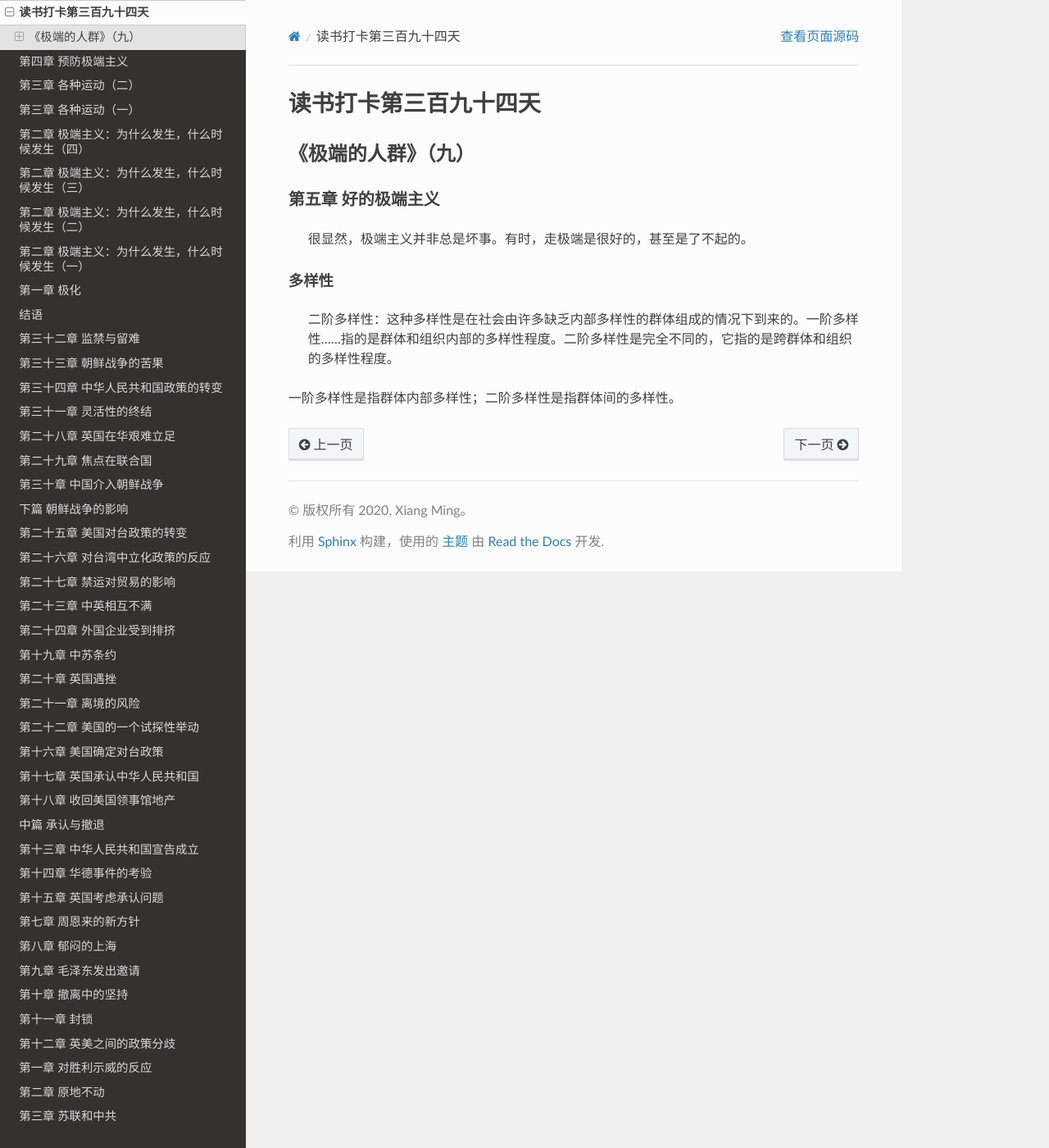
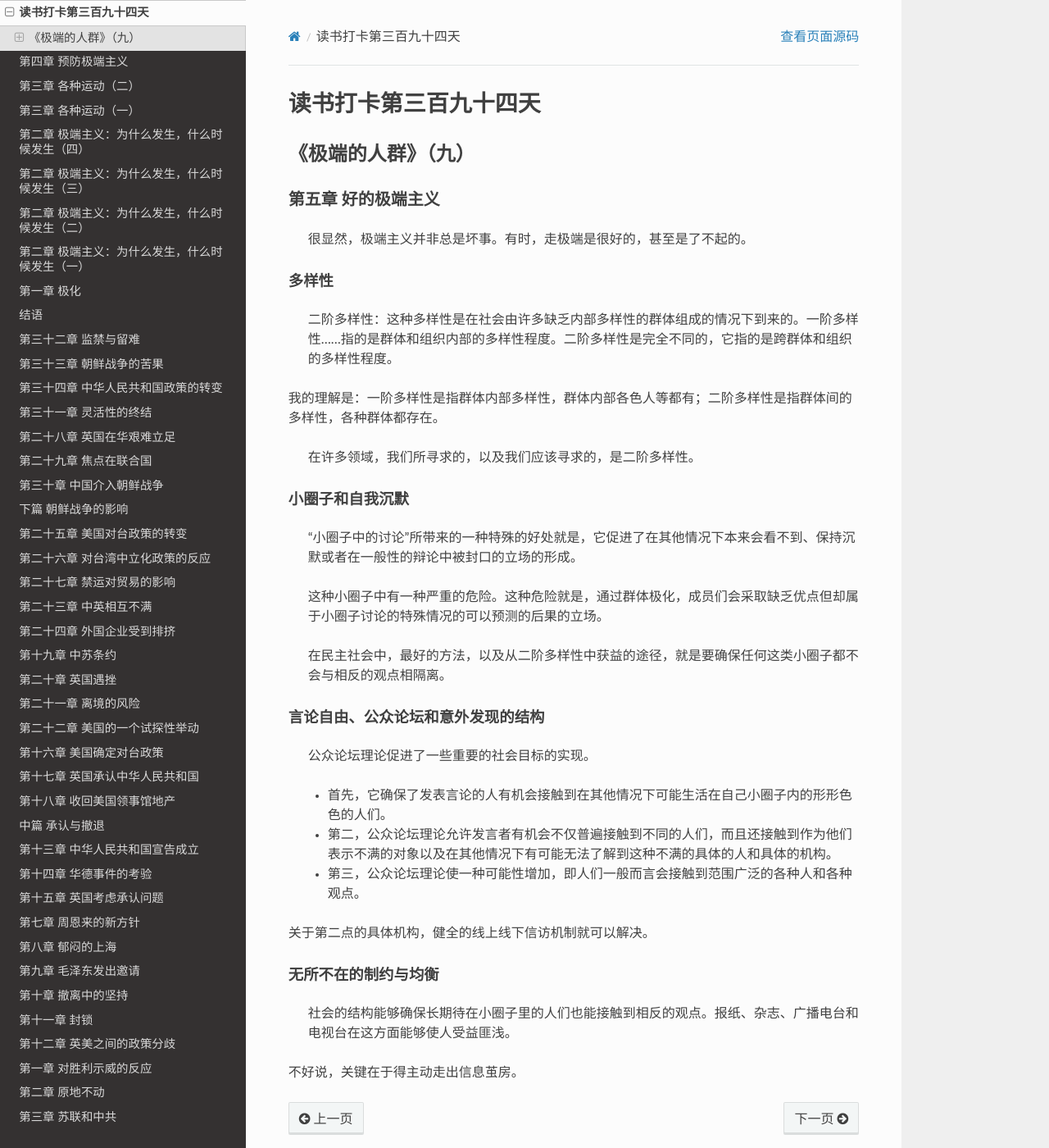
Before and after one commit to xiangming1975/reading, a Sphinx documentation site: the page built from source/2021-08-23.md, in a window 1280 px wide and 1400 px high. Shown: the whole window at 82% size. Built offline with Sphinx 7.4.7 and the Read the Docs theme 2.0.0, drawn with Linux system fonts in a browser that asks for light colours.

```diff
--- a/source/2021-08-23.md
+++ b/source/2021-08-23.md
@@ -12,6 +12,29 @@
 
 > 二阶多样性：这种多样性是在社会由许多缺乏内部多样性的群体组成的情况下到来的。一阶多样性……指的是群体和组织内部的多样性程度。二阶多样性是完全不同的，它指的是跨群体和组织的多样性程度。
 
-一阶多样性是指群体内部多样性；二阶多样性是指群体间的多样性。
+我的理解是：一阶多样性是指群体内部多样性，群体内部各色人等都有；二阶多样性是指群体间的多样性，各种群体都存在。
 
->
+> 在许多领域，我们所寻求的，以及我们应该寻求的，是二阶多样性。
+
+#### 小圈子和自我沉默
+
+> “小圈子中的讨论”所带来的一种特殊的好处就是，它促进了在其他情况下本来会看不到、保持沉默或者在一般性的辩论中被封口的立场的形成。
+
+> 这种小圈子中有一种严重的危险。这种危险就是，通过群体极化，成员们会采取缺乏优点但却属于小圈子讨论的特殊情况的可以预测的后果的立场。
+
+> 在民主社会中，最好的方法，以及从二阶多样性中获益的途径，就是要确保任何这类小圈子都不会与相反的观点相隔离。
+
+#### 言论自由、公众论坛和意外发现的结构
+
+> 公众论坛理论促进了一些重要的社会目标的实现。
+> * 首先，它确保了发表言论的人有机会接触到在其他情况下可能生活在自己小圈子内的形形色色的人们。
+> * 第二，公众论坛理论允许发言者有机会不仅普遍接触到不同的人们，而且还接触到作为他们表示不满的对象以及在其他情况下有可能无法了解到这种不满的具体的人和具体的机构。
+> * 第三，公众论坛理论使一种可能性增加，即人们一般而言会接触到范围广泛的各种人和各种观点。
+
+关于第二点的具体机构，健全的线上线下信访机制就可以解决。
+
+#### 无所不在的制约与均衡
+
+> 社会的结构能够确保长期待在小圈子里的人们也能接触到相反的观点。报纸、杂志、广播电台和电视台在这方面能够使人受益匪浅。
+
+不好说，关键在于得主动走出信息茧房。
```
Also changed, not shown: README.md (+5 -0 lines), source/2021-08-24.md (added, +56 -0 lines).
